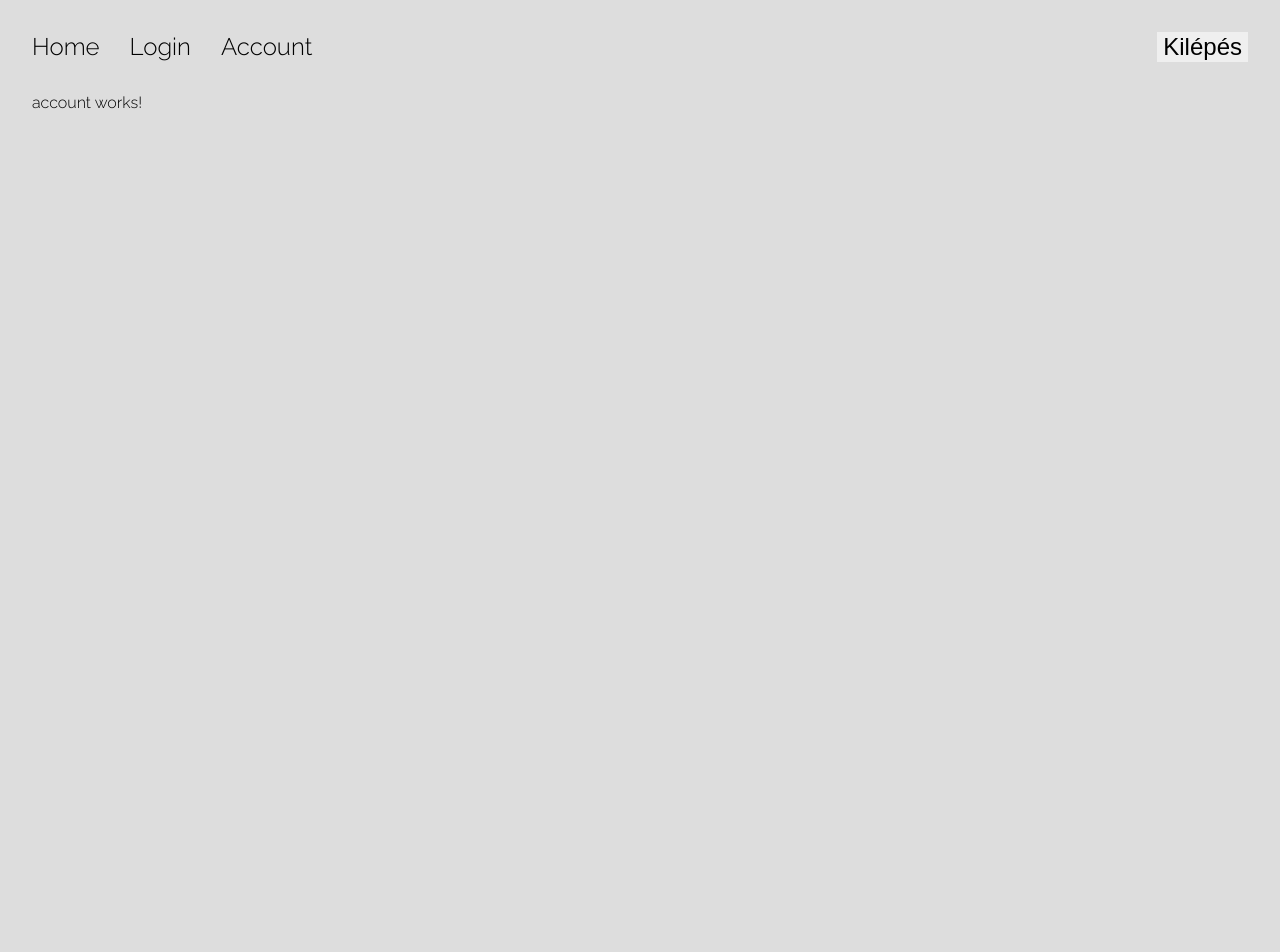
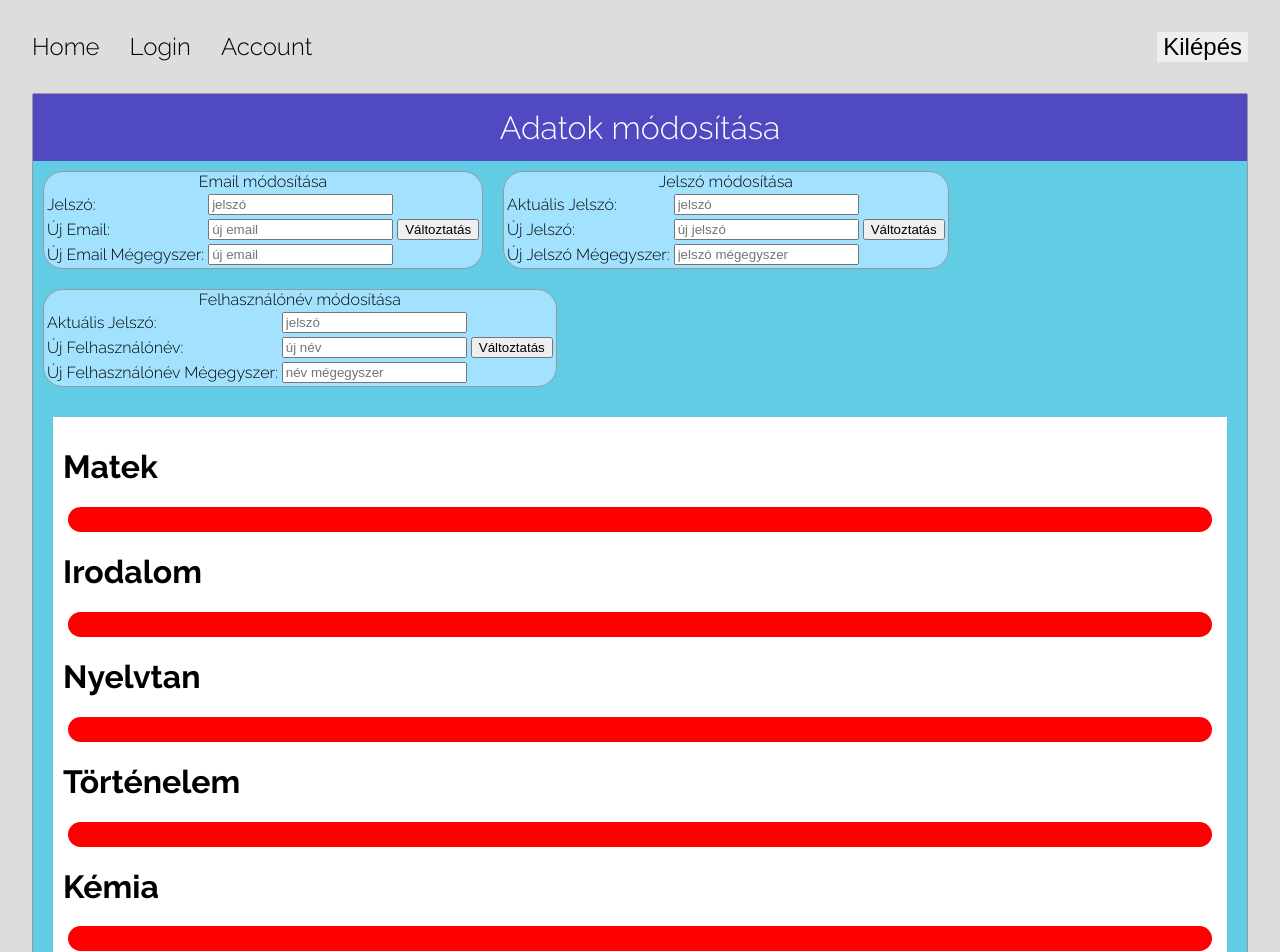
Before and after one commit to gitjuzer/Okito, an Angular app: page /account in a window 1280 px wide. Shown: the top 952 px of the page. Before the commit the page ends 800 px from the top, so only its background shows below. Built offline with nearby package versions, Linux system fonts and the light colour scheme.

Commit message:
Account modul kidolgozása
HTML, CSS létrehozása

```diff
--- a/src/app/account/account.component.html
+++ b/src/app/account/account.component.html
@@ -1,3 +1,117 @@
-<p>
-  account works!
-</p>
+<div class="container">
+  <div class="panel">
+    <div class="header">
+      Adatok módosítása
+    </div>
+    <div class="content">
+      <div id="emailblock">Email módosítása</div>
+      <table>
+        <tr>
+          <td>Jelszó:</td>
+          <td>
+            <input type="password" class="txt" name="password" placeholder="jelszó" #password>
+          </td>
+        </tr>
+        <tr>
+          <td>Új Email:</td>
+          <td>
+            <input type="text" class="txt" name="newemail" placeholder="új email" > </td>
+          <td>
+            <button class="display">Változtatás</button>
+          </td>
+        </tr>
+        <tr>
+          <td>Új Email Mégegyszer:</td>
+          <td>
+            <input type="text" class="txt" name="newemail" placeholder="új email" >
+          </td>
+        </tr>
+      </table>
+    </div>
+    <div class="content">
+      <div id=passwordblock> Jelszó módosítása</div>
+      <table>
+        <tr>
+          <td>Aktuális Jelszó:</td>
+          <td>
+            <input type="password" class="txt" name="password" placeholder="jelszó">
+          </td>
+        </tr>
+        <tr>
+          <td>Új Jelszó:</td>
+          <td>
+            <input type="password" class="txt" name="newpassword" placeholder="új jelszó" #password> </td>
+          <td>
+            <button class="display">Változtatás</button>
+          </td>
+        </tr>
+        <tr>
+          <td>Új Jelszó Mégegyszer:</td>
+          <td>
+            <input type="password" class="txt" name="newpassword" placeholder="jelszó mégegyszer" #password>
+          </td>
+        </tr>
+      </table>
+
+    </div>
+    <div class="content">
+      <div id=usernameblock> Felhasználónév módosítása</div>
+      <table>
+
+        <tr>
+          <td>Aktuális Jelszó:</td>
+          <td>
+            <input type="password" class="txt" name="password" placeholder="jelszó" #password>
+          </td>
+        </tr>
+        <tr>
+          <td>Új Felhasználónév:</td>
+          <td>
+            <input type="text" class="txt" name="newusername" placeholder="új név"> </td>
+          <td>
+            <button class="display">Változtatás</button>
+          </td>
+        </tr>
+        <tr>
+          <td>Új Felhasználónév Mégegyszer:</td>
+          <td>
+            <input type="text" class="txt" name="newusername" placeholder="név mégegyszer">
+          </td>
+        </tr>
+      </table>
+
+    </div>
+
+
+    <div class="results">
+
+      <h1>Matek</h1>
+      <div class="Math">
+
+      </div>
+      <h1>Irodalom</h1>
+      <div class="Literature">
+
+      </div>
+      <h1>Nyelvtan</h1>
+      <div class="Grammar">
+
+      </div>
+      <h1>Történelem</h1>
+      <div class="History">
+
+      </div>
+      <h1>Kémia</h1>
+      <div class="Chemistry">
+
+      </div>
+      <h1>Fizika</h1>
+      <div class="Physics">
+
+      </div>
+
+    </div>
+
+
+  </div>
+</div>
--- a/src/app/account/account.component.scss
+++ b/src/app/account/account.component.scss
@@ -0,0 +1,86 @@
+.container {
+  padding: 0px;
+  .panel {
+    border: 1px solid #999999;
+    border-radius: 2px;
+    background: #62CCE5;
+    .header {
+      text-align: center;
+      padding: 15px;
+      background: #5149c1;
+      color: white;
+      font-size: 32px;
+    }
+    .content {
+      display: inline-block;
+      border: 1px solid #999999;
+      border-radius: 20px;
+      background: white;
+      margin: 10px;
+      background: #A3E2FF;
+
+    #emailblock {
+      text-align: center;
+      border: 0px solid #999999;
+      border-radius: 2px;
+      input[type="password"] {
+        display: block;
+      }
+    }
+    #passwordblock {
+      text-align: center;
+      border: 0px solid #999999;
+      border-radius: 2px;
+
+    }
+    #usernameblock {
+      text-align: center;
+      border: 0px solid #999999;
+      border-radius: 2px;
+
+    }
+}
+    .results {
+      margin: 20px;
+      padding: 10px;
+      background: white;
+      .Math {
+        height: 25px;
+        margin: 5px;
+        background: red;
+        border-radius: 20px;
+      }
+      .Literature {
+        height: 25px;
+        margin: 5px;
+        background: red;
+        border-radius: 20px;
+      }
+      .Grammar {
+        height: 25px;
+        margin: 5px;
+        background: red;
+        border-radius: 20px;
+      }
+      .History {
+        height: 25px;
+        margin: 5px;
+        background: red;
+        border-radius: 20px;
+      }
+      .Chemistry {
+        height: 25px;
+        margin: 5px;
+        background: red;
+        border-radius: 20px;
+      }
+      .Physics {
+        height: 25px;
+        margin: 5px;
+        background: red;
+        border-radius: 20px;
+      }
+    }
+  }
+
+}
```
